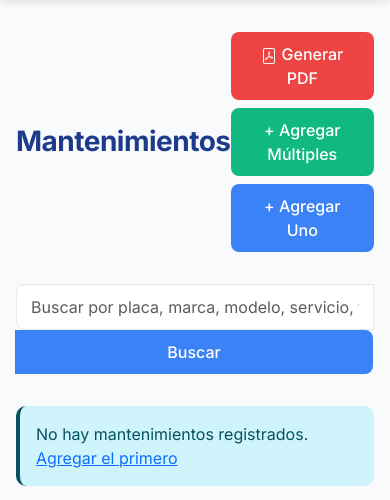
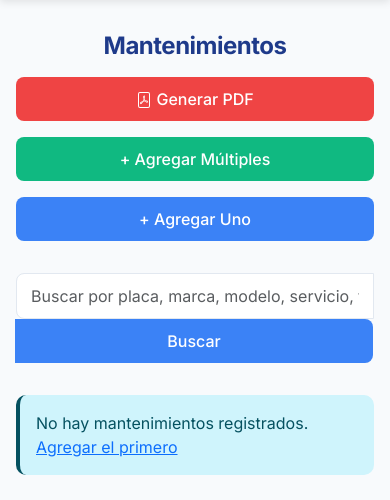
Before and after one commit to rodrigomendiola57-eng/sim_project, a Django app: template vehicles/templates/vehicles/maintenance_list.html in a window 390 px wide. Shown: the part 72-572 px from the top of the page. Run offline with Django 3.2, Linux system fonts and the light colour scheme; the template is opened without the code that fills it, so the values that code supplies are empty.

Commit message:
Mejora diseño responsive para celulares en mantenimientos y documentos

```diff
--- a/vehicles/templates/vehicles/maintenance_list.html
+++ b/vehicles/templates/vehicles/maintenance_list.html
@@ -3,9 +3,38 @@
 {% block title %}Mantenimientos - SIM Project{% endblock %}
 
 {% block content %}
-<div class="d-flex justify-content-between align-items-center mb-4">
+<style>
+    .page-header {
+        display: flex;
+        justify-content: space-between;
+        align-items: center;
+    }
+
+    @media (max-width: 768px) {
+        .page-header {
+            flex-direction: column;
+            text-align: center;
+            gap: 1rem;
+        }
+        .page-header h1 {
+            font-size: 1.5rem;
+            margin-bottom: 0 !important;
+        }
+        .page-header .btn-group-mobile {
+            display: flex;
+            flex-direction: column;
+            gap: 0.5rem;
+            width: 100%;
+        }
+        .page-header .btn-group-mobile .btn {
+            width: 100%;
+        }
+    }
+</style>
+
+<div class="page-header mb-4">
     <h1>Mantenimientos</h1>
-    <div>
+    <div class="btn-group-mobile">
         <a href="{% url 'maintenance_pdf' %}" class="btn btn-danger" target="_blank">
             <svg xmlns="http://www.w3.org/2000/svg" width="16" height="16" fill="currentColor" class="bi bi-file-pdf" viewBox="0 0 16 16">
                 <path d="M4 0a2 2 0 0 0-2 2v12a2 2 0 0 0 2 2h8a2 2 0 0 0 2-2V2a2 2 0 0 0-2-2H4zm0 1h8a1 1 0 0 1 1 1v12a1 1 0 0 1-1 1H4a1 1 0 0 1-1-1V2a1 1 0 0 1 1-1z"/>
```
Also changed, not shown: vehicles/templates/vehicles/document_list.html (+25 -1 lines), vehicles/templates/vehicles/documenttype_list.html (+25 -1 lines), vehicles/templates/vehicles/employee_documents.html (+17 -0 lines), vehicles/templates/vehicles/vehicle_documents.html (+17 -0 lines), vehicles/templates/vehicles/vehicle_list.html (+12 -21 lines).
